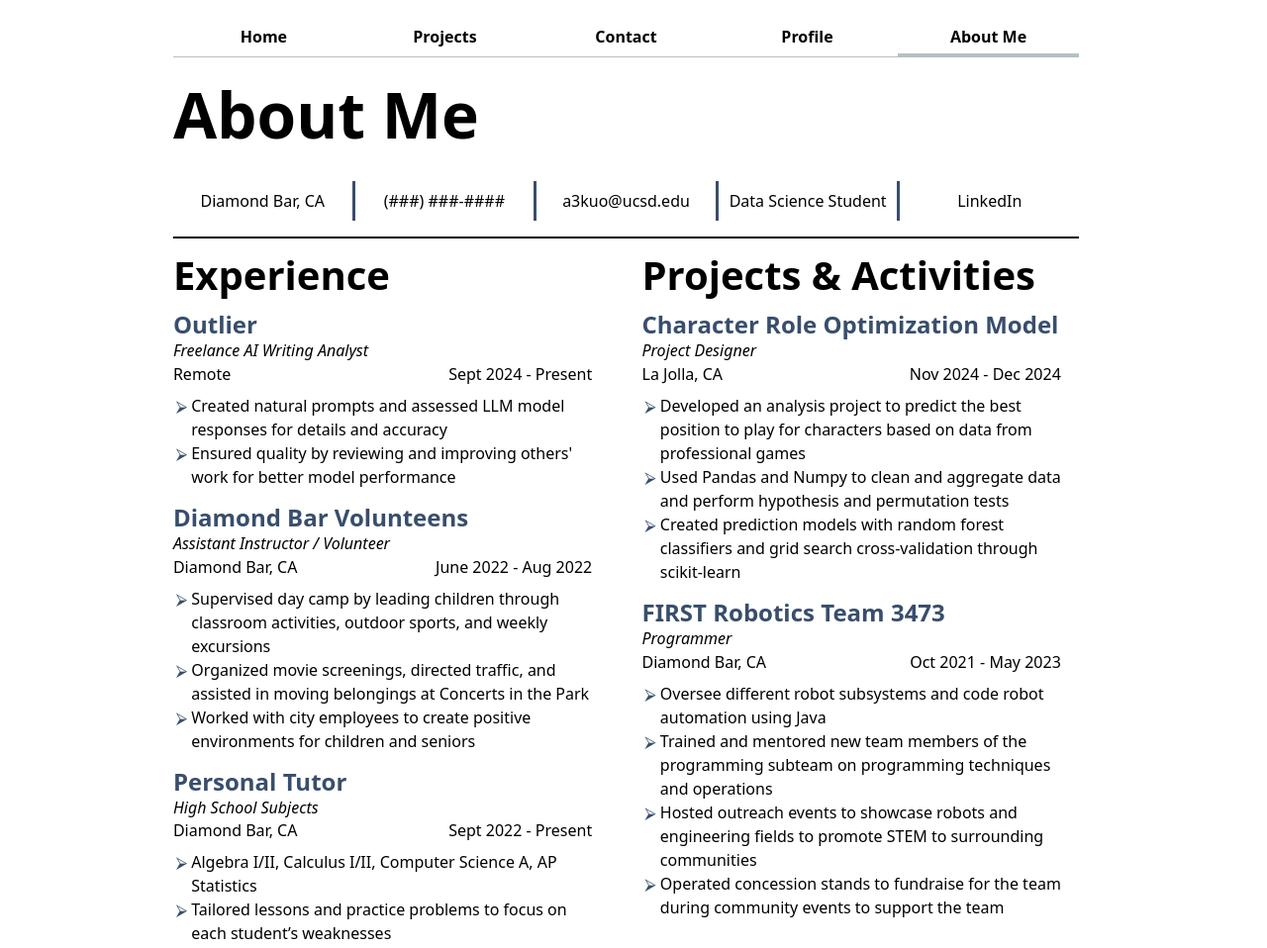
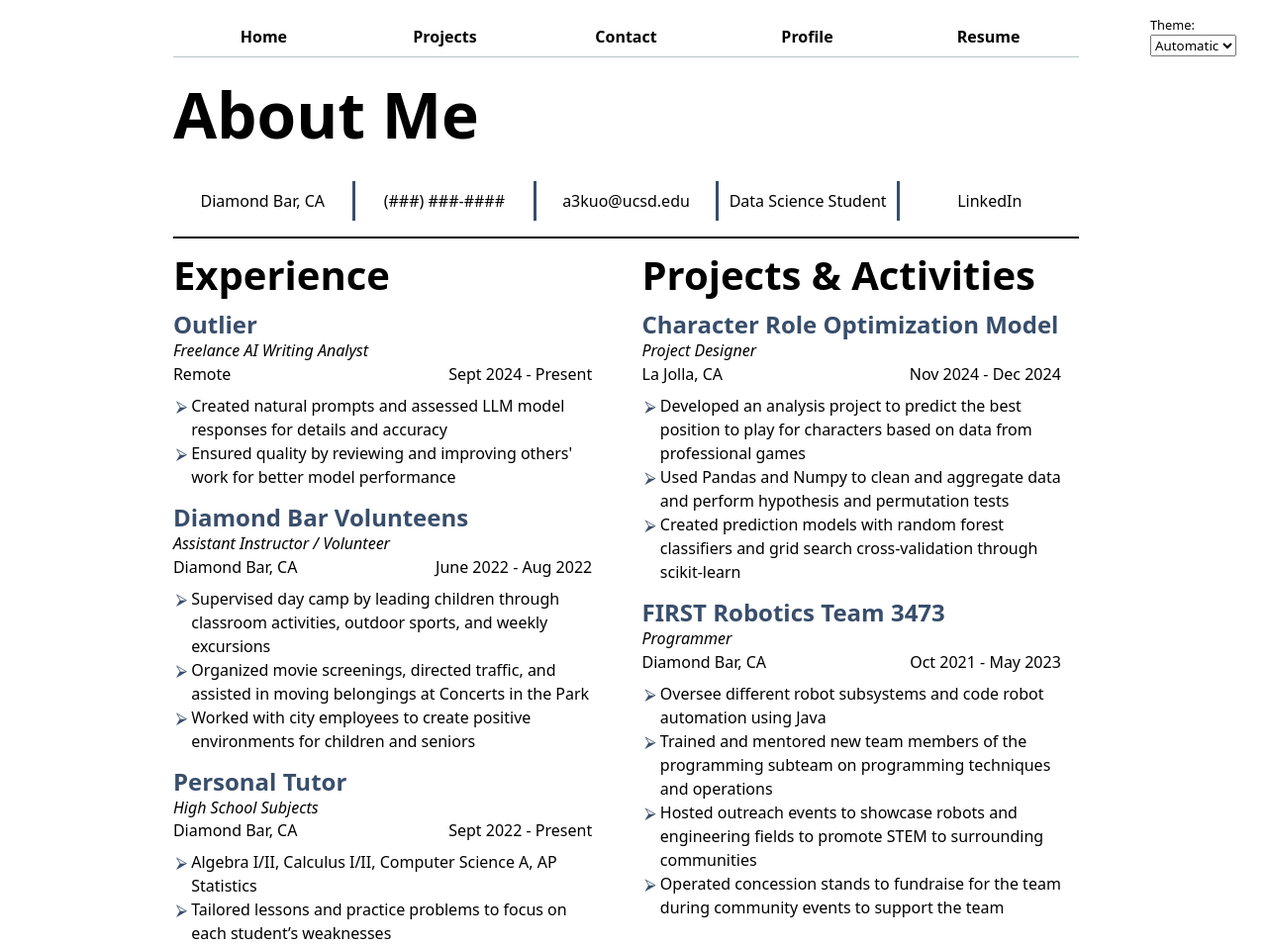
Before and after one commit to a3kuo/portfolio, a plain HTML site: page resume/index.html in a window 1280 px wide. Shown: the top 958 px of the page at 99% size. Drawn offline with Linux system fonts and the light colour scheme.

Commit message:
added js to all files

```diff
--- /dev/null
+++ b/global.js
@@ -0,0 +1,75 @@
+console.log('IT’S ALIVE!');
+
+function $$(selector, context = document) {
+  return Array.from(context.querySelectorAll(selector));
+}
+
+// let navLinks = $$("nav a")
+
+// let currentLink = navLinks.find(
+//     (a) => a.host === location.host && a.pathname === location.pathname,
+// );
+
+// if (currentLink) {
+//     // or if (currentLink !== undefined)
+//     currentLink.classList.add('current');
+// }
+let pages = [
+    { url: '', title: 'Home' },
+    { url: 'projects/', title: 'Projects' },
+    { url: 'contact/', title: 'Contact' },
+    { url: 'https://github.com/a3kuo', title: 'Profile'},
+    { url: 'resume/', title: 'Resume' }
+  ];
+
+let nav = document.createElement('nav');
+document.body.prepend(nav);
+
+const BASE_PATH = (location.hostname === "localhost" || location.hostname === "127.0.0.1")
+  ? "/"                  // Local server
+  : "/website/";
+
+
+
+for (let p of pages) {
+    let url = p.url;
+    let title = p.title;
+
+    url = !url.startsWith('http') ? BASE_PATH + url : url;
+    // next step: create link and add it to nav
+    let a = document.createElement('a');
+    a.href = url;
+    a.textContent = title;
+    nav.append(a);
+    if (a.host === location.host && a.pathname === location.pathname) {
+        a.classList.add('current');
+    }
+    if (a.host !== location.host) {
+        a.target = "_blank";
+    }
+
+}
+
+document.body.insertAdjacentHTML(
+    'afterbegin',
+    `
+      <label class="color-scheme">
+          Theme:
+          <select id="selector">
+              <option value="light dark">Automatic</option><option value="light">Light</option><option value="dark">Dark</option>
+          </select>
+      </label>`,
+  );
+
+let select = document.querySelector('#selector');
+
+select.addEventListener('input', function (event) {
+  console.log('color scheme changed to', event.target.value);
+  document.documentElement.style.setProperty('color-scheme', event.target.value);
+  localStorage.colorScheme = event.target.value
+});
+
+if (("colorScheme") in localStorage) {
+    select.value = localStorage.colorScheme;
+    document.documentElement.style.setProperty('color-scheme', select.value);
+}
--- a/resume/index.html
+++ b/resume/index.html
@@ -4,16 +4,17 @@
     <link rel="stylesheet" href="../style.css">
     <meta charset="UTF-8">
     <meta name="viewport" content="width=device-width, initial-scale=1.0">
-    <title>About Me</title>
+    <title>Resume</title>
 </head>
 <body>
-    <nav>
+    <script type="module" src="../global.js"></script>
+    <!-- <nav>
         <a href="../index.html">Home</a>
         <a href="../projects/index.html">Projects</a>
         <a href="../contact/index.html">Contact</a>
         <a href="https://github.com/a3kuo" target="_blank">Profile</a>
-        <a class="current" href="./index.html">About Me</a>
-    </nav>
+        <a href="./index.html">About Me</a>
+    </nav> -->
     <h1>About Me</h1>
     <div class="basic">
         <p>Diamond Bar, CA</p>
--- a/style.css
+++ b/style.css
@@ -3,10 +3,12 @@
   max-width: 100ch;
   margin-inline: auto;
   padding: 1ch;
+  color-scheme: light dark;
 }
 
 nav {
   display: flex;
+  --border-color: oklch(50% 10% 200 / 40%);
 }
 
 a {
@@ -18,13 +20,13 @@
   margin-bottom: 0.5em;
   border-bottom-width: 1px;
   border-bottom-style: solid;
-  border-bottom-color: oklch(80% 3% 200);
+  border-bottom-color: var(--border-color);
   font-weight: bold;
 }
 
 a:hover {
   border-bottom: 4px solid var(--color-accent);
-  background-color: oklch(from var(--color-accent) 95% 5% h);
+  background-color: color-mix(in oklch, var(--color-accent), canvas 50%);
   padding-bottom: 0.2em;
   color: var(--color-accent);
 }
@@ -193,6 +195,18 @@
   color: var(--color-accent);
 }
 
+.color-scheme {
+  position: absolute;
+  top: 1rem;
+  right: 1rem;
+  font-size: 80%;
+  font-family: inherit;
+}
+
+#selector{
+  font-family: inherit;
+}
+
 /*
 * {
     outline: 1px solid red;
```
Also changed, not shown: contact/index.html (+4 -3 lines), index.html (+4 -3 lines), projects/index.html (+4 -3 lines).
